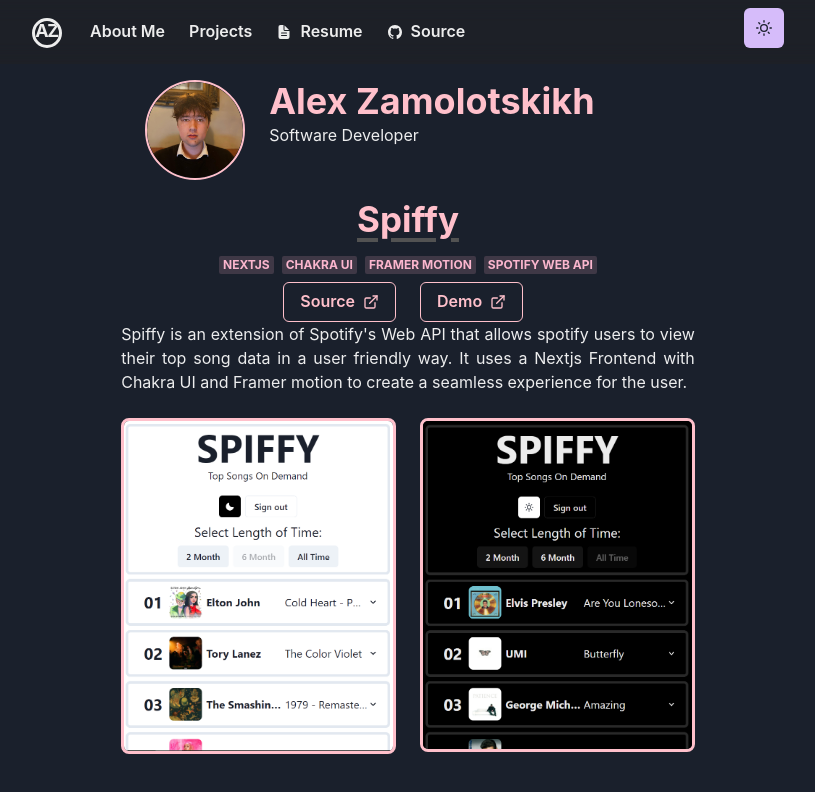
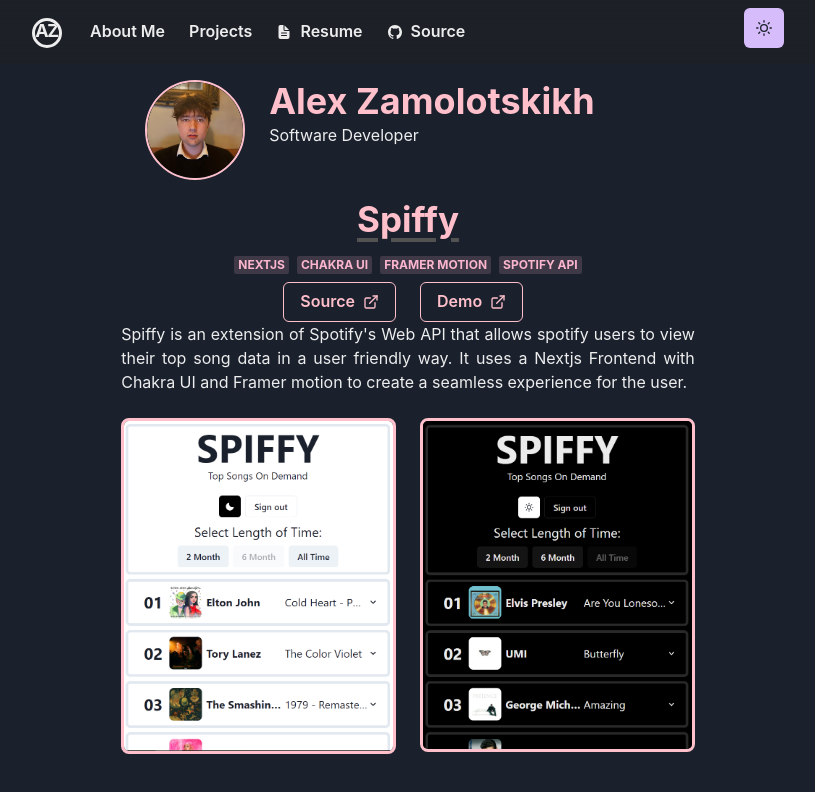
Before and after one commit to zamolots/Portfolio, a Next.js app: page /projects/spiffy in a window 1280 px wide. Shown: the top 792 px of the page, without its empty margins (232-1047 px from the left). Built offline with nearby package versions, Linux system fonts and the light colour scheme.

Commit message:
Adding Spiffy

```diff
--- a/pages/projects/spiffy.js
+++ b/pages/projects/spiffy.js
@@ -72,7 +72,7 @@
                         Framer Motion
                     </Badge>
                     <Badge colorScheme={useColorModeValue('purple','pink')}>
-                        Spotify Web Api
+                        Spotify Api
                     </Badge>
                 </Stack>
 
```
